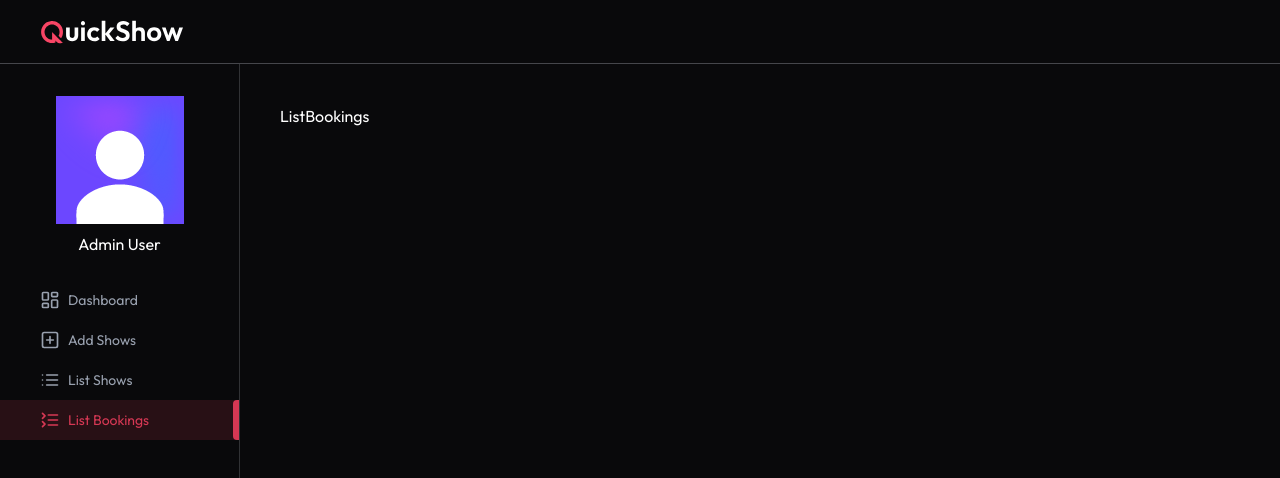
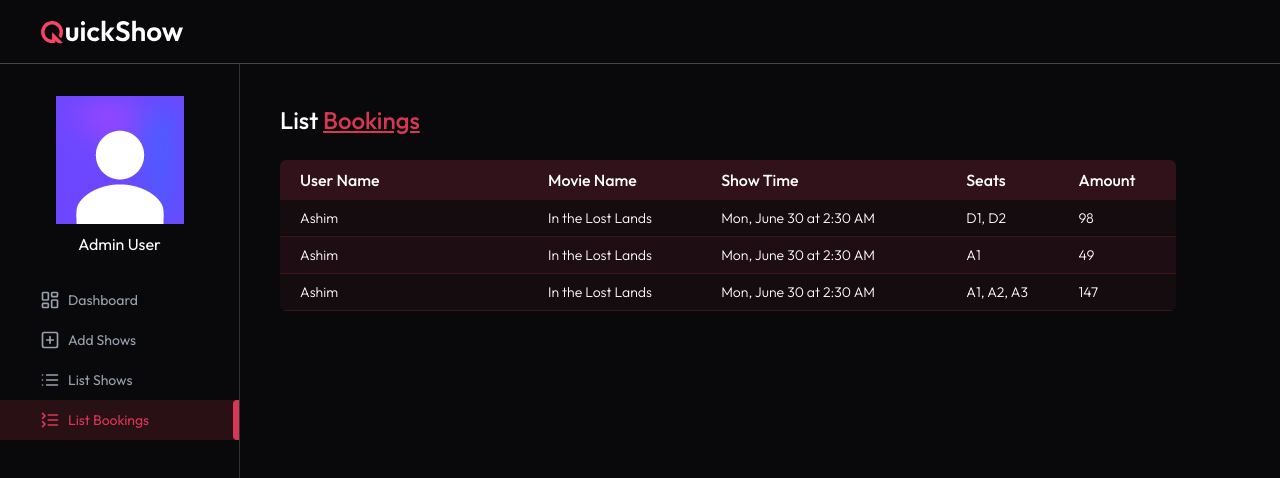
Before and after one commit to AshimChoudhary/QuickShow, a React (Vite) app in the folder client/: page /admin/list-bookings in a window 1280 px wide. Shown: the top 478 px of the page. Built offline with nearby package versions, Linux system fonts and the light colour scheme; no server answers.

Commit message:
List Bookings Page

```diff
--- a/client/src/assets/assets.js
+++ b/client/src/assets/assets.js
@@ -381,7 +381,7 @@
 export const dummyBookingData = [
   {
     _id: '68396334fb83252d82e17295',
-    user: { name: 'GreatStack' },
+    user: { name: 'Ashim' },
     show: {
       _id: '68352363e96d99513e4221a4',
       movie: dummyShowsData[0],
@@ -394,7 +394,7 @@
   },
   {
     _id: '68396334fb83252d82e17295',
-    user: { name: 'GreatStack' },
+    user: { name: 'Ashim' },
     show: {
       _id: '68352363e96d99513e4221a4',
       movie: dummyShowsData[0],
@@ -407,7 +407,7 @@
   },
   {
     _id: '68396334fb83252d82e17295',
-    user: { name: 'GreatStack' },
+    user: { name: 'Ashim' },
     show: {
       _id: '68352363e96d99513e4221a4',
       movie: dummyShowsData[0],
--- a/client/src/pages/admin/ListBookings.jsx
+++ b/client/src/pages/admin/ListBookings.jsx
@@ -1,4 +1,70 @@
+import { useEffect, useState } from 'react';
+import { dummyBookingData } from '../../assets/assets';
+import Loading from '../../components/Loading';
+import Title from '../../components/admin/title';
+import { dateFormat } from '../../lib/dateFormat';
+
 const ListBookings = () => {
-  return <div>ListBookings</div>;
+  const currency = import.meta.env.VITE_CURRENCY;
+
+  const [bookings, setBookings] = useState([]);
+
+  const [loading, setLoading] = useState(true);
+
+  const getAllBookings = async () => {
+    setBookings(dummyBookingData);
+    setLoading(false);
+  };
+
+  useEffect(() => {
+    getAllBookings();
+  }, []);
+
+  return !loading ? (
+    <>
+      <Title text1="List" text2="Bookings" />
+
+      <div className="max-w-4xl mt-6 overflow-x-auto">
+        <table className="w-full border-collapse rounded-md overflow-hidden text-nowrap">
+          <thead>
+            <tr className="bg-primary/20 text-left text-white">
+              <th className="p-2 font-medium pl-5">User Name</th>
+              <th className="p-2 font-medium">Movie Name</th>
+              <th className="p-2 font-medium">Show Time</th>
+              <th className="p-2 font-medium">Seats</th>
+              <th className="p-2 font-medium">Amount</th>
+            </tr>
+          </thead>
+
+          <tbody className="text-sm font-light">
+            {bookings.map((item, index) => (
+              <tr
+                key={index}
+                className="border-b border-primary/20 bg-primary/5 even:bg-primary/10"
+              >
+                <td className="p-2 min-w-45 pl-5">{item.user.name}</td>
+
+                <td className="p-2 ">{item.show.movie.title}</td>
+
+                <td className="p-2">{dateFormat(item.show.showDateTime)}</td>
+
+                <td className="p-2">
+                  {Object.keys(item.bookedSeats)
+                    .map((seat) => item.bookedSeats[seat])
+                    .join(', ')}
+                </td>
+
+                <td className="p-2">
+                  {currency} {item.amount}
+                </td>
+              </tr>
+            ))}
+          </tbody>
+        </table>
+      </div>
+    </>
+  ) : (
+    <Loading />
+  );
 };
 export default ListBookings;
--- a/client/src/pages/admin/ListShows.jsx
+++ b/client/src/pages/admin/ListShows.jsx
@@ -52,7 +52,10 @@
           </thead>
           <tbody className="text-sm font-light">
             {shows.map((show, index) => (
-              <tr className="border-b border-primary/10 bg-primary/5 even:bg-primary/10">
+              <tr
+                key={index}
+                className="border-b border-primary/20 bg-primary/5 even:bg-primary/10"
+              >
                 <td className="p-2 min-w-45 pl-5">{show.movie.title}</td>
 
                 <td className="p-2">{dateFormat(show.showDateTime)}</td>
@@ -62,7 +65,7 @@
                 </td>
 
                 <td className="p-2">
-                  {currency}{' '}
+                  {currency}
                   {Object.keys(show.occupiedSeats).length * show.showPrice}
                 </td>
               </tr>
```
